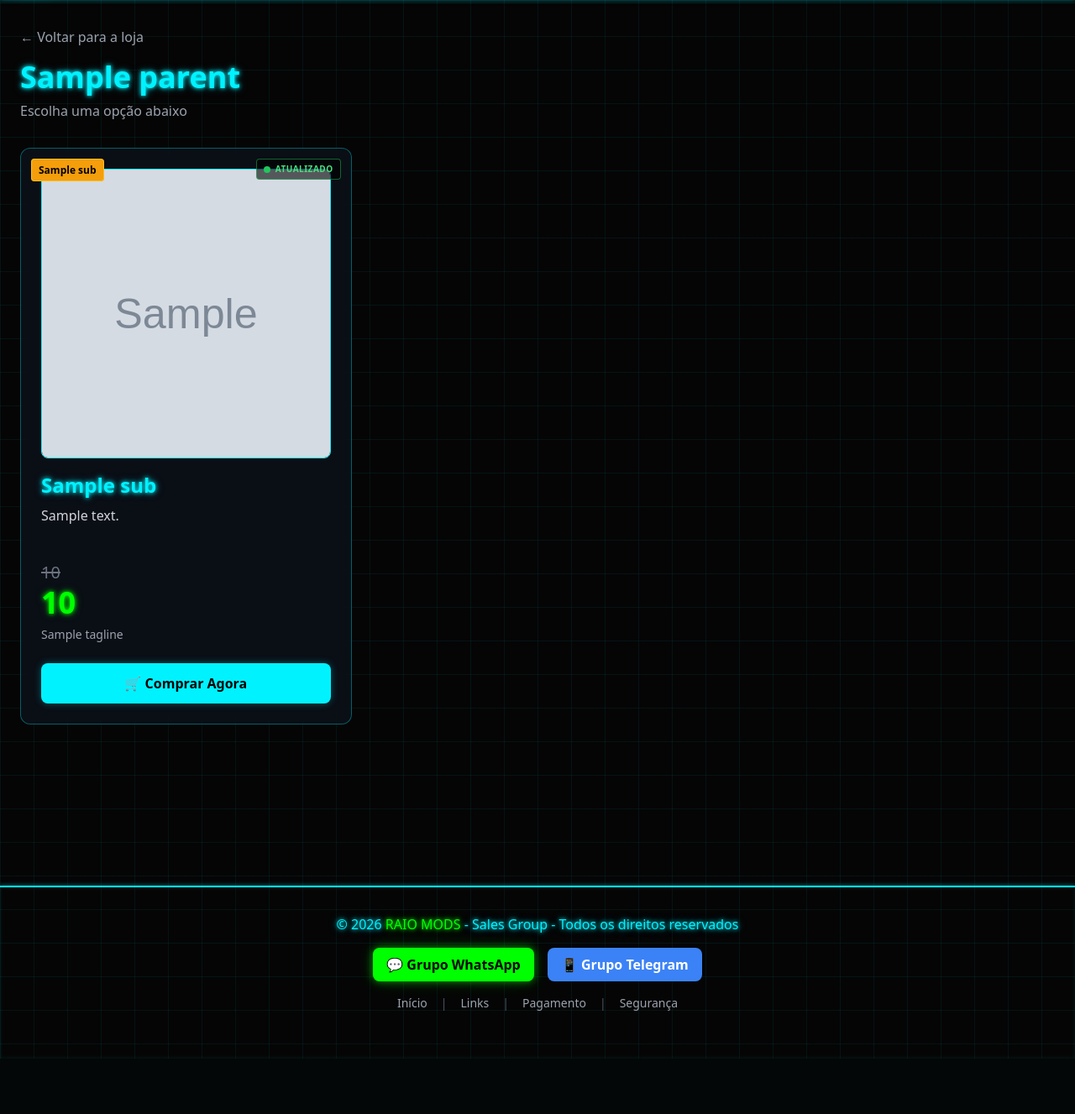
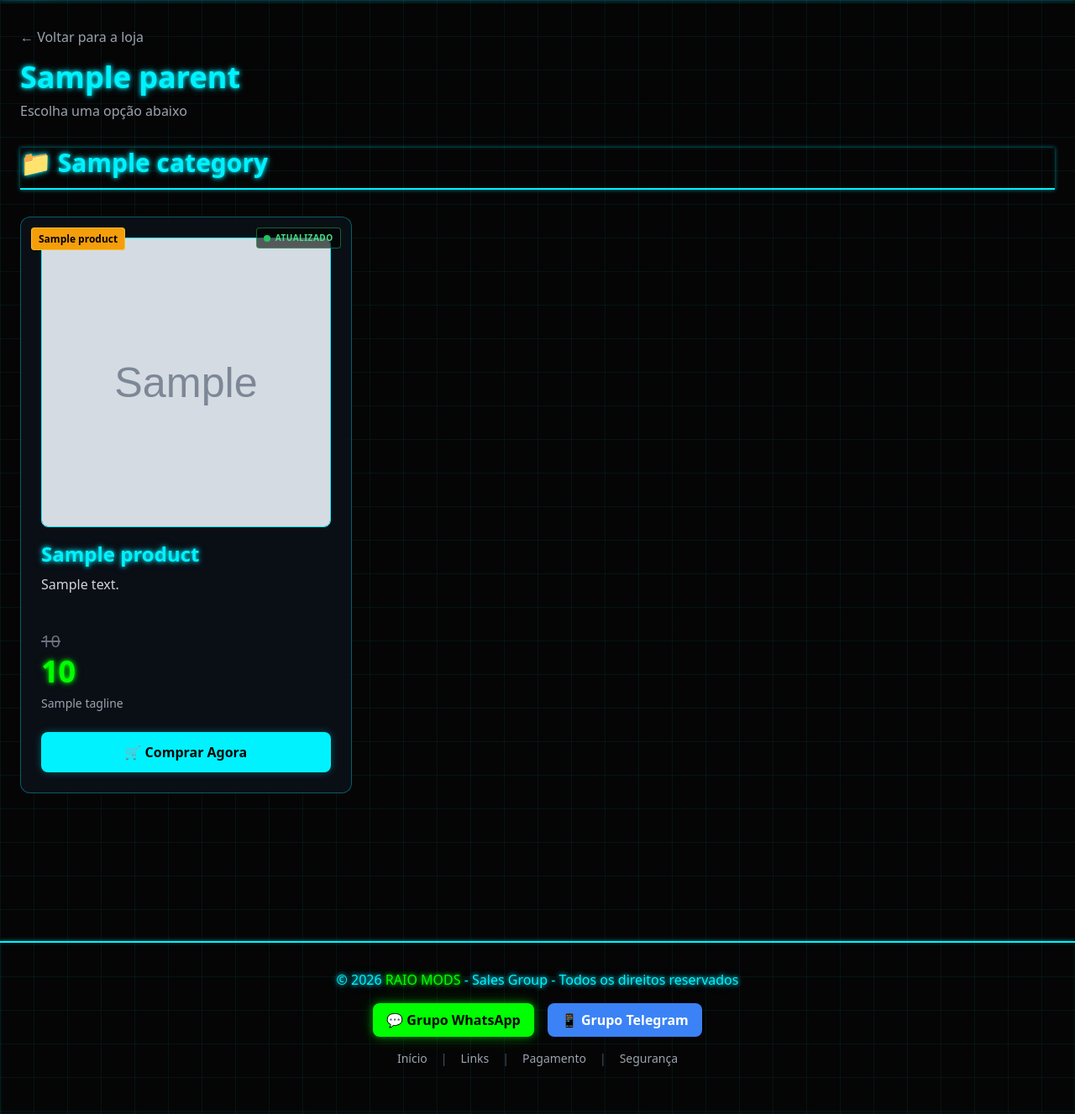
Before and after one commit to luisroyo/raio-mods-site, a Flask app: template templates/catalogo.html in a window 1280 px wide. Shown: the part 77-1404 px from the top of the page at 84% size. Before the commit the page ends 1338 px from the top, so only its background shows below. Run offline with Flask 3, Linux system fonts and the light colour scheme; the template is opened without the code that fills it: most values are stand-ins (such as "Sample title", 1, 10 or a date in 2020); grey boxes marked "Sample" are stand-in pictures; some libraries are stand-ins or nearby versions.

Commit message:
feat: Agrupar produtos por categoria no catálogo público
- Backend: Criar dicionário products_by_category na rota /catalogo
- Template: Exibir produtos organizados por categoria com títulos visuais
- Usuários veem categorias separadas na página de compra (ex: Premium, Standard)

```diff
--- a/templates/catalogo.html
+++ b/templates/catalogo.html
@@ -17,6 +17,76 @@
         </div>
 
         {% if products %}
+        {% if products_by_category %}
+            {% for category, category_products in products_by_category.items() | sort %}
+            <div class="mb-12 md:mb-16" data-aos="fade-up">
+                <div class="mb-6 md:mb-8">
+                    <h2 class="text-2xl md:text-3xl font-bold neon-cyan border-b-2 border-neon-cyan pb-3">📁 {{ category }}</h2>
+                </div>
+                <div class="grid grid-cols-1 md:grid-cols-2 lg:grid-cols-3 gap-4 md:gap-6">
+                    {% for product in category_products %}
+                    <div class="catalog-product-card group" data-aos="fade-up" data-aos-delay="{{ loop.index0 * 100 }}">
+                        <div class="absolute top-3 right-3 flex items-center gap-1.5 bg-black/60 px-2 py-1 rounded border border-green-500/50 z-10">
+                            <span class="relative flex h-2 w-2">
+                                <span class="animate-ping absolute inline-flex h-full w-full rounded-full bg-green-400 opacity-75"></span>
+                                <span class="relative inline-flex rounded-full h-2 w-2 bg-green-500"></span>
+                            </span>
+                            <span class="text-[10px] font-bold text-green-400 tracking-wider">ATUALIZADO</span>
+                        </div>
+                        {% if product.promo_price or product.promo_label %}
+                        <div class="absolute top-3 left-3 z-10">
+                            <span class="px-2 py-1 rounded text-xs font-bold bg-amber-500 text-black border border-amber-400">{{ product.promo_label or 'PROMO' }}</span>
+                        </div>
+                        {% endif %}
+                        {% if product.image %}
+                        <div class="catalog-img-container">
+                            <img src="{{ product.image }}" alt="{{ product.name }}" class="w-full h-full object-cover">
+                        </div>
+                        {% endif %}
+
+                        <h3 class="text-xl md:text-2xl font-bold neon-cyan mb-2">{{ product.name }}</h3>
+
+                        <p class="text-gray-300 mb-3 md:mb-4 min-h-[40px] md:min-h-[50px] text-sm md:text-base flex-grow">
+                            {{ product.description }}
+                        </p>
+
+                        <div class="mb-4 md:mb-6 mt-auto">
+                            {% if product.promo_price %}
+                            <p class="text-lg md:text-xl text-gray-500 line-through mb-0.5">{{ product.price }}</p>
+                            <p class="text-3xl md:text-4xl font-bold neon-green mb-2">{{ product.promo_price }}</p>
+                            {% else %}
+                            <p class="text-3xl md:text-4xl font-bold neon-green mb-2">{{ product.price }}</p>
+                            {% endif %}
+                            {% if product.tagline %}
+                            <p class="text-xs md:text-sm text-gray-400">{{ product.tagline }}</p>
+                            {% endif %}
+                        </div>
+
+                        {% set display_price = product.promo_price or product.price %}
+                        {% if (stock_map is defined and stock_map.get(product.id, 0) > 0) or (stock_map is not defined) %}
+                        <button onclick="openCheckout({{ product.id }}, '{{ product.name }}', '{{ display_price }}')"
+                                class="catalog-btn-buy hover:shadow-[0_0_25px_rgba(0,242,255,0.5)] transition-all w-full flex items-center justify-center gap-2 cursor-pointer">
+                            <span>🛒 Comprar Agora</span>
+                        </button>
+                        {% else %}
+                        <div class="rounded-lg border border-amber-500/60 bg-amber-500/10 p-4 text-center">
+                            <p class="text-amber-400 font-semibold mb-2">Sem estoque no momento.</p>
+                            <p class="text-gray-400 text-sm mb-3">Entre em contato com o administrador pelo WhatsApp para mais informações.</p>
+                            {% if whatsapp_contact %}
+                            <a href="https://wa.me/{{ whatsapp_contact }}" target="_blank" rel="noopener" class="inline-flex items-center justify-center gap-2 w-full py-3 bg-green-600 hover:bg-green-500 text-white font-bold rounded-lg transition-colors">
+                                📲 Contatar no WhatsApp
+                            </a>
+                            {% else %}
+                            <p class="text-gray-500 text-xs">WhatsApp não configurado. Contate o suporte.</p>
+                            {% endif %}
+                        </div>
+                        {% endif %}
+                    </div>
+                    {% endfor %}
+                </div>
+            </div>
+            {% endfor %}
+        {% else %}
         <div class="grid grid-cols-1 md:grid-cols-2 lg:grid-cols-3 gap-4 md:gap-6 mb-12 md:mb-20">
             {% for product in products %}
             <div class="catalog-product-card group" data-aos="fade-up" data-aos-delay="{{ loop.index0 * 100 }}">
@@ -78,6 +148,7 @@
             </div>
             {% endfor %}
         </div>
+        {% endif %}
         {% else %}
         <div class="empty-catalog" data-aos="fade-up">
             <p class="text-xl neon-cyan mb-4">Nenhuma opção neste catálogo ainda.</p>
```
Also changed, not shown: routes/public.py (+10 -0 lines).
